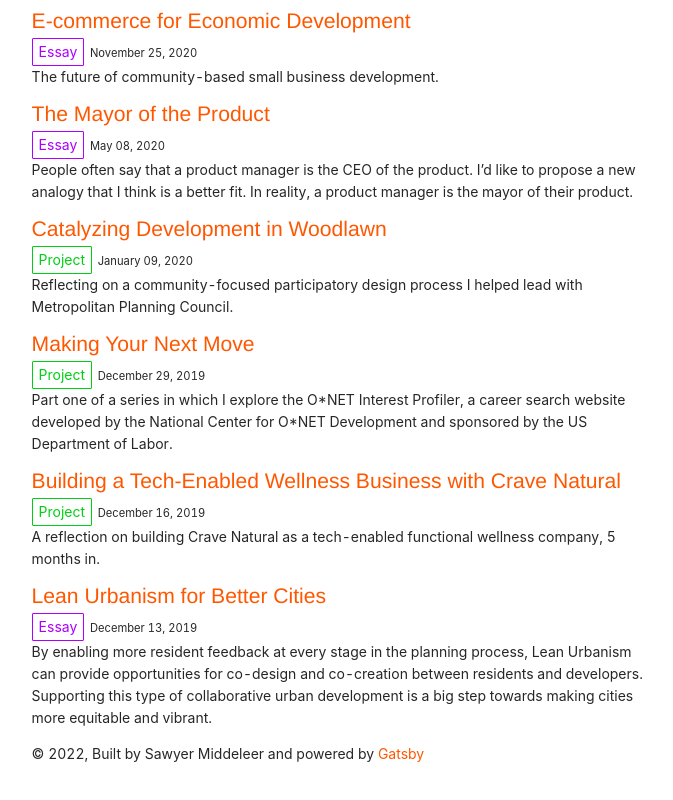
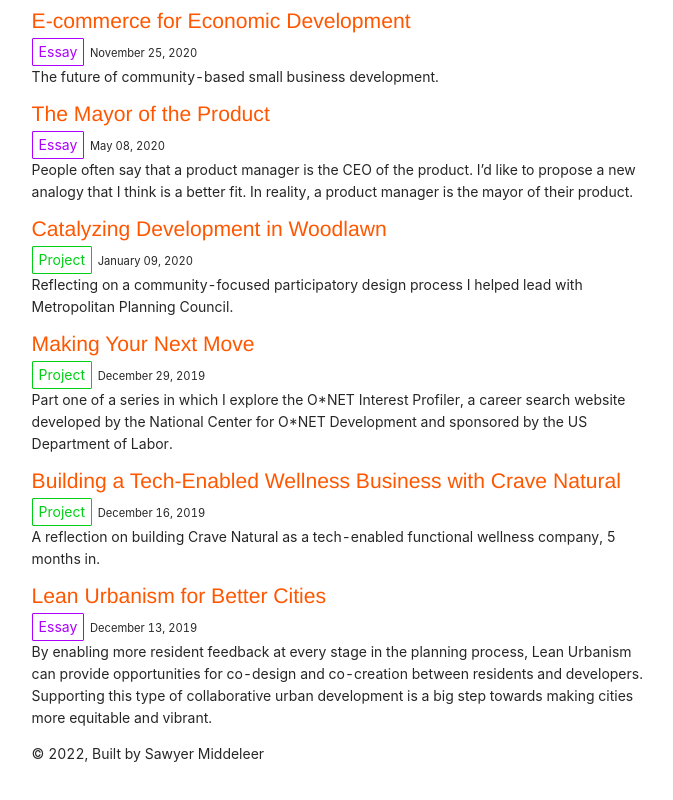
Before and after one commit to Sawyer-Middeleer/my-blog, a Gatsby site: page / in a window 1280 px wide. Shown: the part 324-1124 px from the top of the page, without its empty margins (301-974 px from the left). Built offline with nearby package versions, Linux system fonts and the light colour scheme; Gatsby itself is replaced by a stand-in of ours; some packages are replaced by stand-ins of ours; what typography-theme-twin-peaks would draw is missing.

Commit message:
updated footer

```diff
--- a/src/components/layout.js
+++ b/src/components/layout.js
@@ -62,9 +62,7 @@ class Layout extends React.Component {
         <header>{header}</header>
         <main>{children}</main>
         <footer>
-          © {new Date().getFullYear()}, Built by Sawyer Middeleer and powered by
-          {` `}
-          <a href="https://www.gatsbyjs.org">Gatsby</a>
+          © {new Date().getFullYear()}, Built by Sawyer Middeleer
         </footer>
       </div>
     )
```
